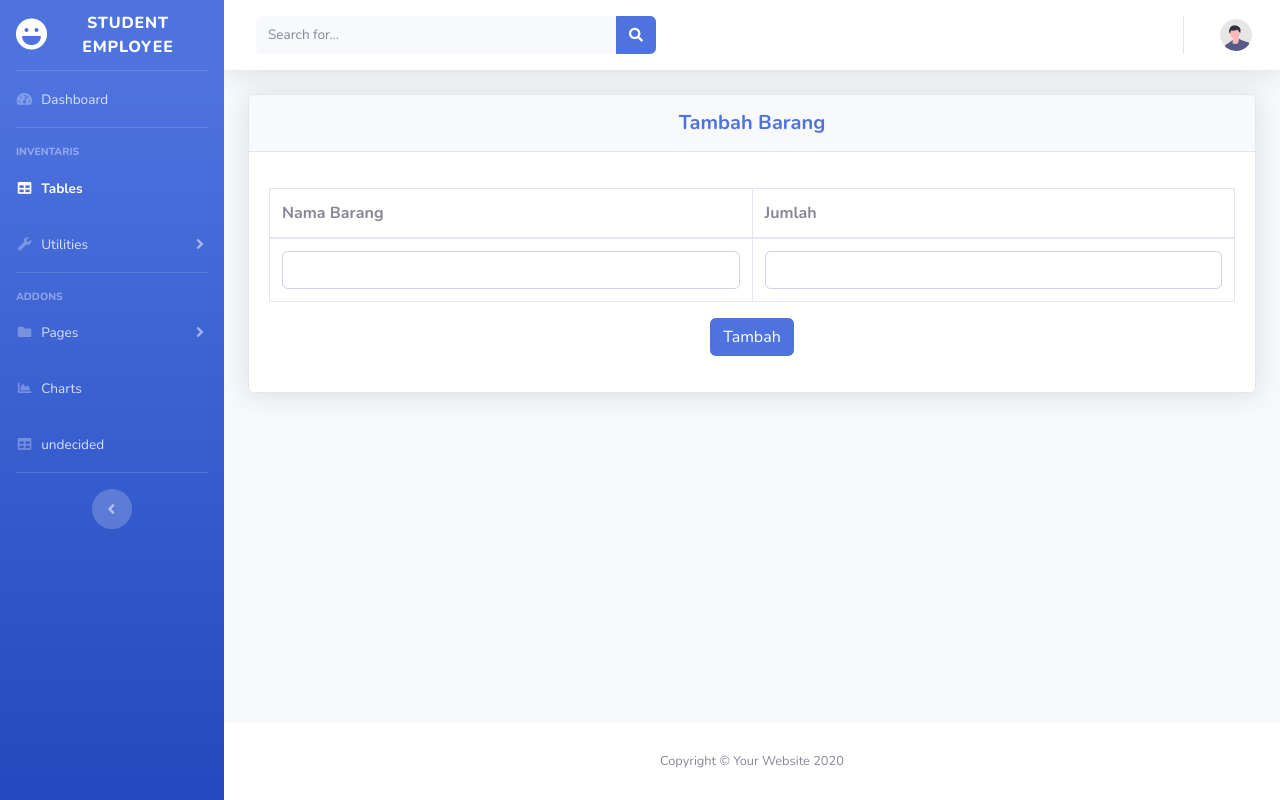
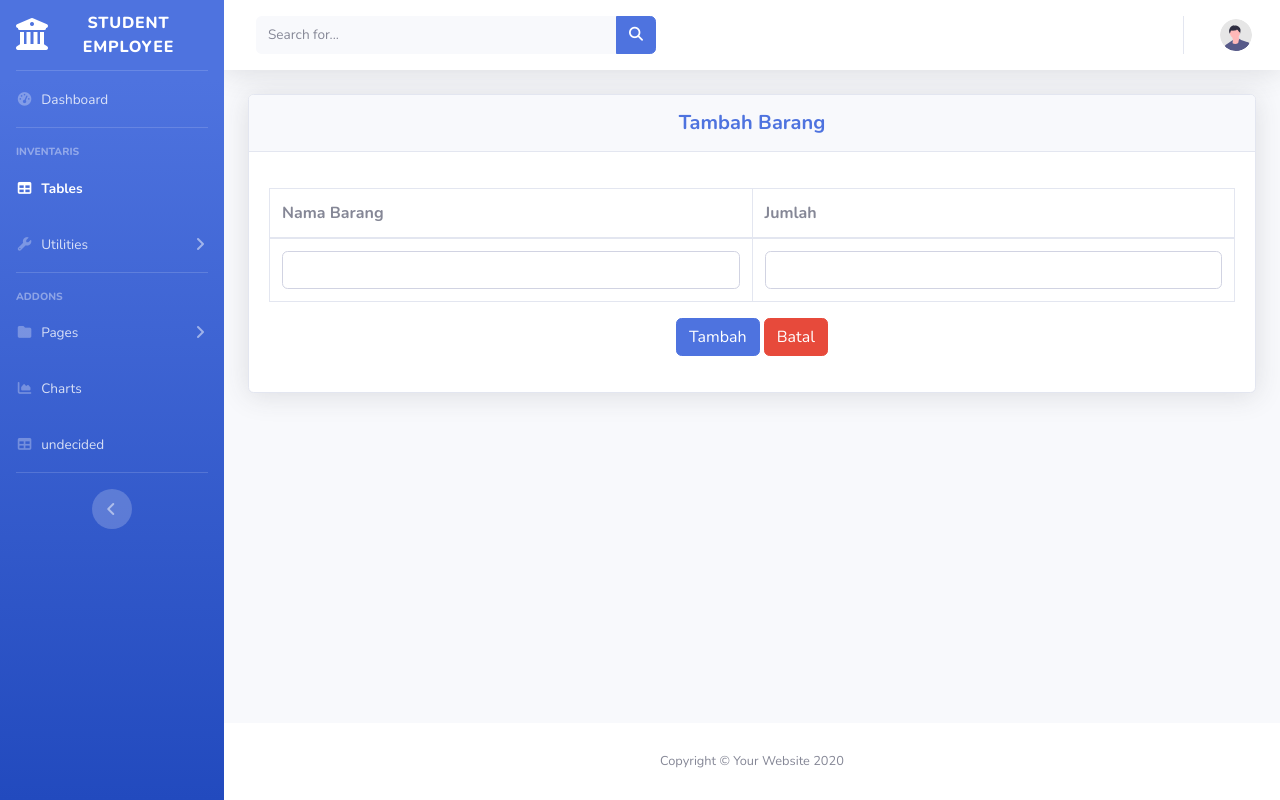
Before and after one commit to fathanh004/inventaris-se, a CodeIgniter 4 app: template app/Views/tambah_page.php in a window 1280 px wide. Run offline with PHP 8.4 and a stand-in for CodeIgniter, Linux system fonts and the light colour scheme; the template is opened without the code that fills it, so the values that code supplies are empty; some libraries are stand-ins or nearby versions.

Commit message:
Cancel Tambah Barang, Edit Template dan Navbar

```diff
--- a/app/Controllers/CrudController.php
+++ b/app/Controllers/CrudController.php
@@ -56,6 +56,10 @@ class CrudController extends BaseController
         $nama = $this->request->getPost('nama');
         $jumlah = $this->request->getPost('jumlah');
 
+        if ($nama == null || $jumlah == null) {
+            return redirect()->to('/tambah');
+        } else {
+
             $user_id = session()->get('id');
             $nim = $this->employee_model->where('user_id', $user_id)->first();
             $lab_id = $this->employee_lab_model->where('nim', $nim['nim'])->first();
@@ -74,3 +78,4 @@ class CrudController extends BaseController
             }
         }
     }
+}
--- a/app/Views/layout/navbar.php
+++ b/app/Views/layout/navbar.php
@@ -13,7 +13,7 @@
             <!-- Sidebar - Brand -->
             <a class="sidebar-brand d-flex align-items-center justify-content-center" href="index.html">
                 <div class="sidebar-brand-icon">
-                    <i class="fas fa-laugh"></i>
+                    <i class="fa-solid fa-building-columns"></i>
                 </div>
                 <div class="sidebar-brand-text mx-3">Student Employee</div>
             </a>
--- a/app/Views/layout/template.php
+++ b/app/Views/layout/template.php
@@ -12,7 +12,7 @@
     <title><?php echo $title; ?></title>
 
     <!-- Custom fonts for this template-->
-    <link href="vendor/fontawesome-free/css/all.min.css" rel="stylesheet" type="text/css">
+    <script src="https://kit.fontawesome.com/5932795e0c.js" crossorigin="anonymous"></script>
     <link href="https://fonts.googleapis.com/css?family=Nunito:200,200i,300,300i,400,400i,600,600i,700,700i,800,800i,900,900i" rel="stylesheet">
 
     <!-- Custom styles for this template-->
--- a/app/Views/tambah_page.php
+++ b/app/Views/tambah_page.php
@@ -33,7 +33,8 @@
                         </tbody>
                     </table>
                     <div class="container-fluid text-center">
-                        <button class="btn btn-primary">Tambah</button>
+                        <button type="submit" class="btn btn-primary">Tambah</button>
+                        <a class="btn btn-danger" href="/barang">Batal</a>
                     </div>
                 </div>
             </form>
```
Lines whose indentation alone changed are shown as unchanged.
